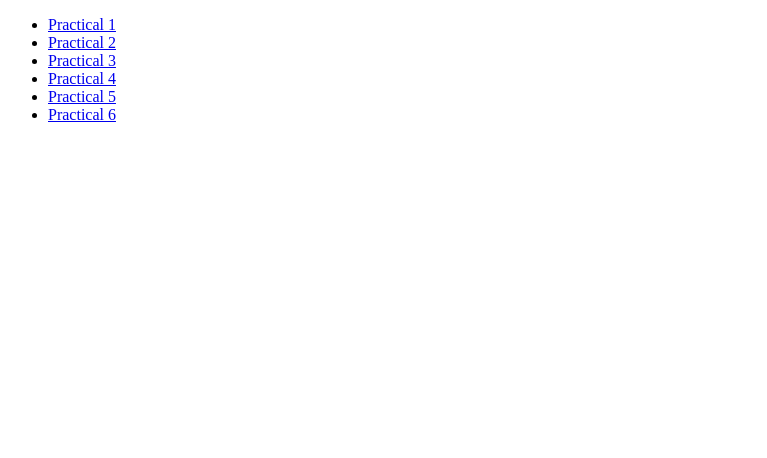
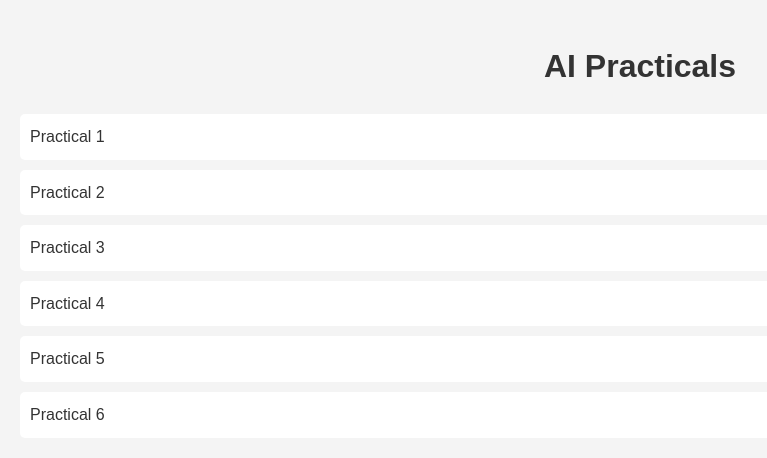
Before and after one commit to SachinX01/AI-Practical, a plain HTML site: page index.html in a window 1280 px wide. Shown: the whole page, without its empty margins (0-767 px from the left). Drawn offline with Linux system fonts and the light colour scheme.

Commit message:
Update index.html

```diff
--- a/index.html
+++ b/index.html
@@ -3,10 +3,46 @@
 <head>
     <meta charset="UTF-8">
     <meta name="viewport" content="width=device-width, initial-scale=1.0">
-    <title>AI-Practical</title>
+    <title>AI Practicals</title>
+    <style>
+        body {
+            font-family: Arial, sans-serif;
+            line-height: 1.6;
+            margin: 0;
+            padding: 20px;
+            background-color: #f4f4f4;
+        }
+        h1 {
+            color: #333;
+            text-align: center;
+        }
+        .practical-list {
+            list-style-type: none;
+            padding: 0;
+        }
+        .practical-list li {
+            margin-bottom: 10px;
+        }
+        .practical-list a {
+            display: block;
+            padding: 10px;
+            background-color: #fff;
+            color: #333;
+            text-decoration: none;
+            border-radius: 5px;
+            transition: background-color 0.3s;
+        }
+        .practical-list a:hover {
+            background-color: #e0e0e0;
+        }
+    </style>
 </head>
 <body>
-    <ul>
+    <header>
+        <h1>AI Practicals</h1>
+    </header>
+    <nav>
+        <ul class="practical-list">
             <li><a href="#"> Practical 1</a></li>
             <li><a href="#"> Practical 2</a></li>
             <li><a href="./P3/P3.html"> Practical 3</a></li>
@@ -14,5 +50,6 @@
             <li><a href="#"> Practical 5</a></li>
             <li><a href="./P6/P6.html"> Practical 6</a></li>
         </ul>
+    </nav>
 </body>
 </html>
```
Lines whose indentation alone changed are shown as unchanged.
